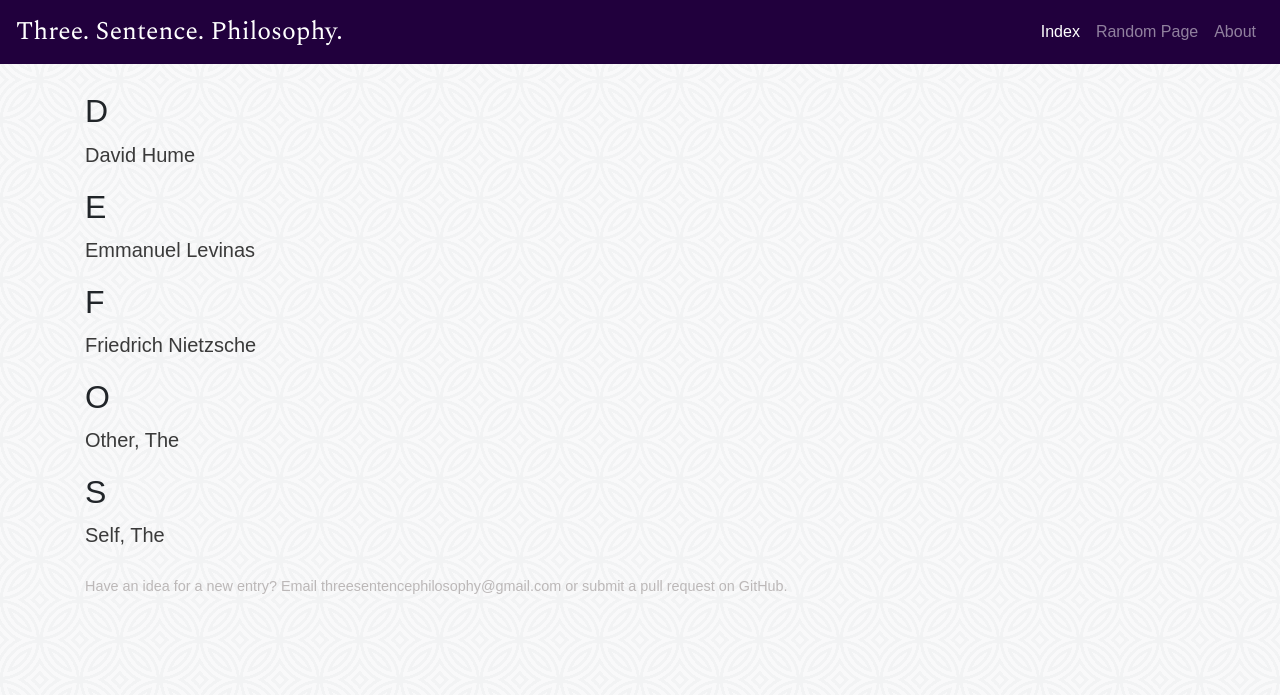
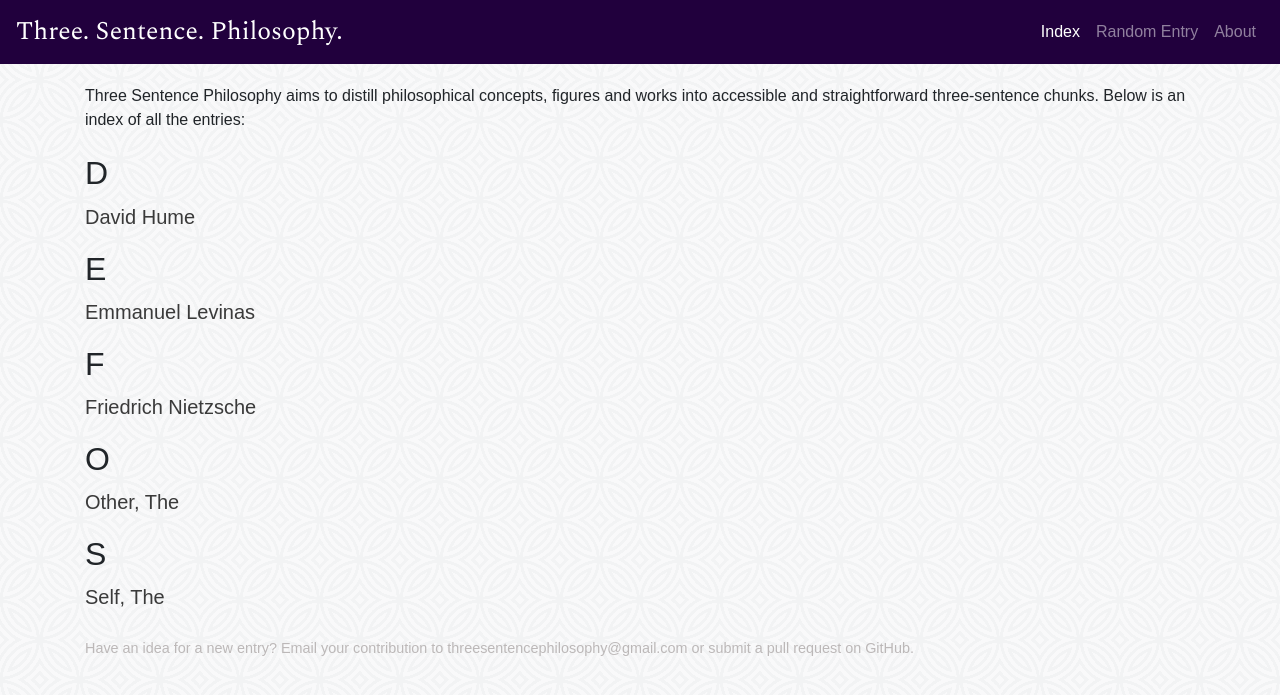
Before and after one commit to threesentencephilosophy/threesentencephilosophy.github.io, a Jekyll site: the page built from index.html, in a window 1280 px wide. Shown: the top 695 px of the page. Built offline with Jekyll 4.4.1, drawn with Linux system fonts in a browser that asks for light colours; nearby versions of some CDN libraries; some web fonts are replaced.

Commit message:
further small tweaks

```diff
--- a/_layouts/default.html
+++ b/_layouts/default.html
@@ -27,7 +27,7 @@
                     <a class="nav-link" href="/">Index {% if page.path == 'index.html' %}<span class="sr-only">(current)</span>{% endif %}</a>
                 </li>
                 <li class="nav-item">
-                    <a id="randomPageLink" class="nav-link" href="#">Random Page</a>
+                    <a id="randomPageLink" class="nav-link" href="#">Random Entry</a>
                 </li>
 
                 <li class="nav-item {% if page.path == 'about.md' %}active{% endif %}">
--- a/css/style.css
+++ b/css/style.css
@@ -11,7 +11,7 @@
     }*/
 
 nav {
-	margin-bottom: 30px;
+	margin-bottom: 20px;
 }
 
 
--- a/index.html
+++ b/index.html
@@ -2,6 +2,8 @@
 layout: default
 title: Home
 ---
+
+<p>{{ site.description }} Below is an index of all the entries:</p>
 
 {% assign sortedPosts = site.posts | sort: 'alphatitle,title' | reverse  %}
 {% assign lastletter = "" %}
@@ -25,5 +27,5 @@ title: Home
 {% endfor %}
 
 <p class="contribution-footer-index" style="margin-top: 30px">
-Have an idea for a new entry? Email <a href="mailto:{{ site.email }}?subject=Suggestion%20for%20Three%20Sentence%20Philosophy"">{{ site.email }}</a> or <a href="https://github.com/threesentencephilosophy/threesentencephilosophy.github.io" target="_blank">submit a pull request on GitHub.</a>
+Have an idea for a new entry? Email your contribution to <a href="mailto:{{ site.email }}?subject=Suggestion%20for%20Three%20Sentence%20Philosophy"">{{ site.email }}</a> or <a href="https://github.com/threesentencephilosophy/threesentencephilosophy.github.io" target="_blank">submit a pull request on GitHub.</a>
 </p>
```
